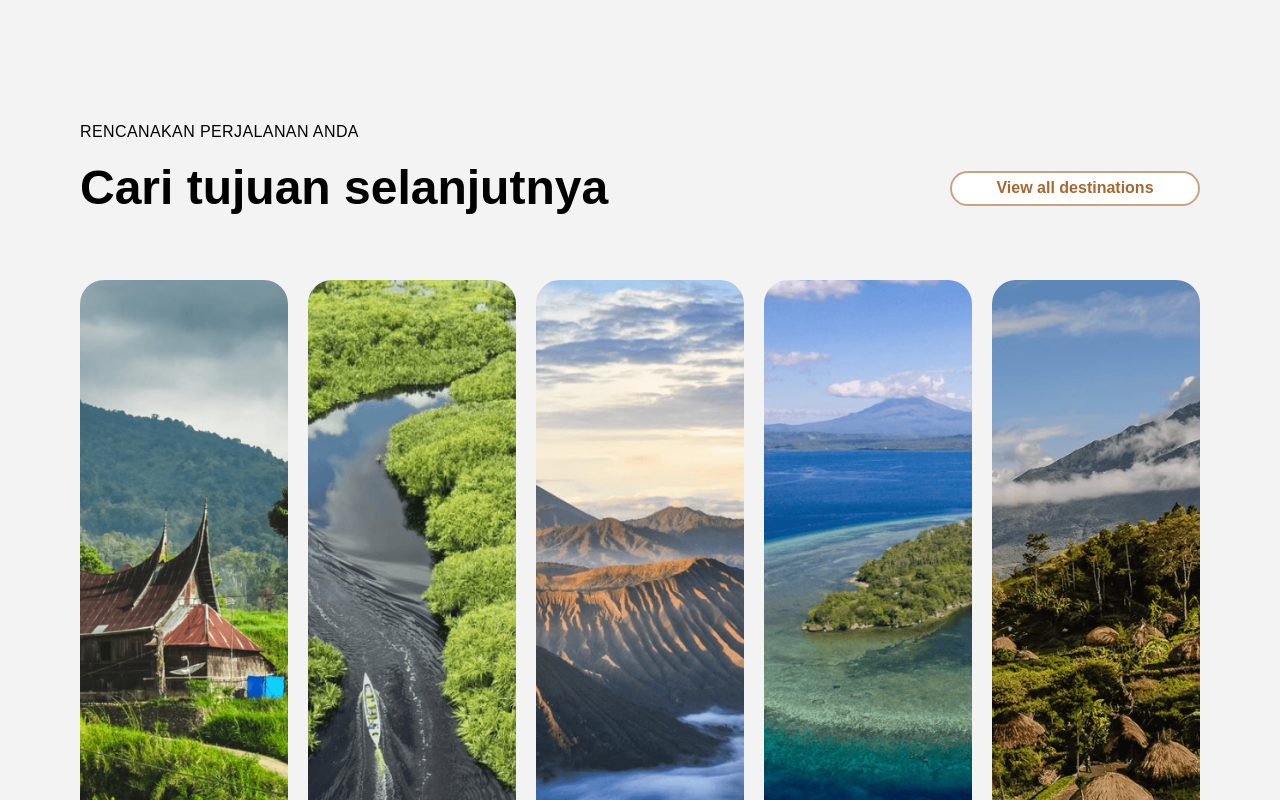
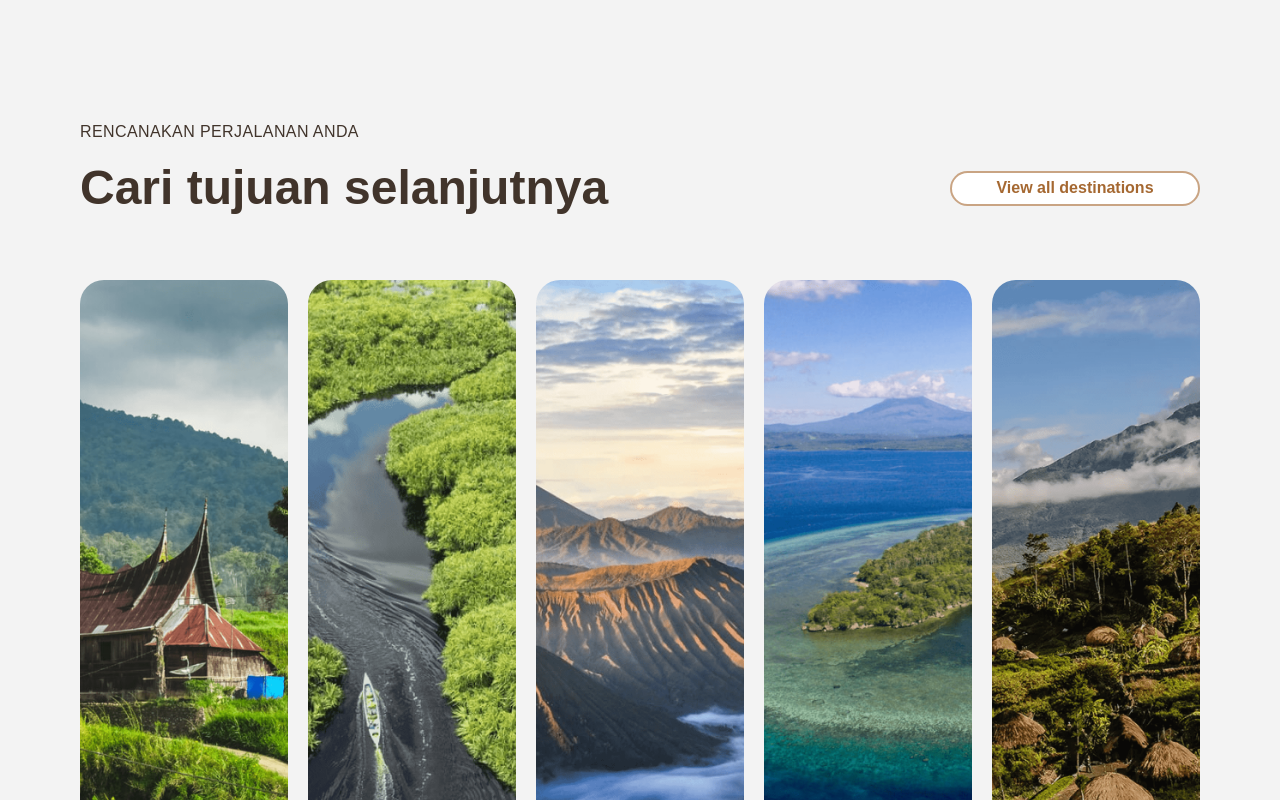
Before and after one commit to FreeJ1nG/ruang-nusantara, a Next.js app: page / in a window 1280 px wide. Shown: the part 840-1640 px from the top of the page. Built offline with nearby package versions, Linux system fonts and the light colour scheme.

Commit message:
random stuff

```diff
--- a/package.json
+++ b/package.json
@@ -13,12 +13,16 @@
     "react": "18.2.0",
     "react-dom": "18.2.0",
     "react-hook-form": "^7.33.1",
-    "react-hot-toast": "^2.3.0"
+    "react-hot-toast": "^2.3.0",
+    "react-responsive-carousel": "^3.2.23",
+    "react-slick": "^0.29.0",
+    "slick-carousel": "^1.8.1"
   },
   "devDependencies": {
     "@types/node": "18.0.6",
     "@types/react": "18.0.15",
     "@types/react-dom": "18.0.6",
+    "@types/react-slick": "^0.23.10",
     "autoprefixer": "^10.4.7",
     "eslint": "8.20.0",
     "eslint-config-next": "12.2.2",
--- a/pages/explore/index.tsx
+++ /dev/null
@@ -1,11 +0,0 @@
-import { FC } from "react";
-
-const Explore: FC = () => {
-	return (
-		<div>
-			<h1>This is the explore page.</h1>
-		</div>
-	);
-};
-
-export default Explore;
--- a/pages/products/index.tsx
+++ /dev/null
@@ -1,9 +0,0 @@
-const Products = () => {
-	return (
-		<div>
-			<h1>This is the products page.</h1>
-		</div>
-	);
-};
-
-export default Products;
--- a/tailwind.config.js
+++ b/tailwind.config.js
@@ -6,15 +6,18 @@ module.exports = {
 	],
 	theme: {
 		extend: {
-			screens: {
-				mobile: "400px",
-			},
 			fontFamily: {
 				montserrat: ["Montserrat", "sans-serif"],
 				poppins: ["Poppins", "sans-serif"],
 				inter: ["Inter", "sans-serif"],
+				serifpro: ["Source Serif Pro", "serif"],
+				sanspro: ["Source Sans Pro", "sans-serif"],
+				ubuntu: ["Ubuntu", "sans-serif"],
 			},
 			colors: {
+				defaultText: "#41342B",
+				yellowText: "#FFD552",
+
 				brownBg: "#150F09",
 				lightBrown: "#A56831",
 				darkBrown: "#7C4930",
@@ -27,6 +30,14 @@ module.exports = {
 
 				textInputBg: "#434345",
 				whiteCover: "#D9D9D9",
+
+				selectBorder: "#575757",
+				selectedBorder: "#F8B525",
+
+				lighter: "#4B4B4B",
+				lighter2: "#50504F",
+
+				gray: "#B3B3B3",
 			},
 			zIndex: {
 				5: "5",
```
Also changed, not shown: 2 other files (tests, documents, lock files or other folders).
